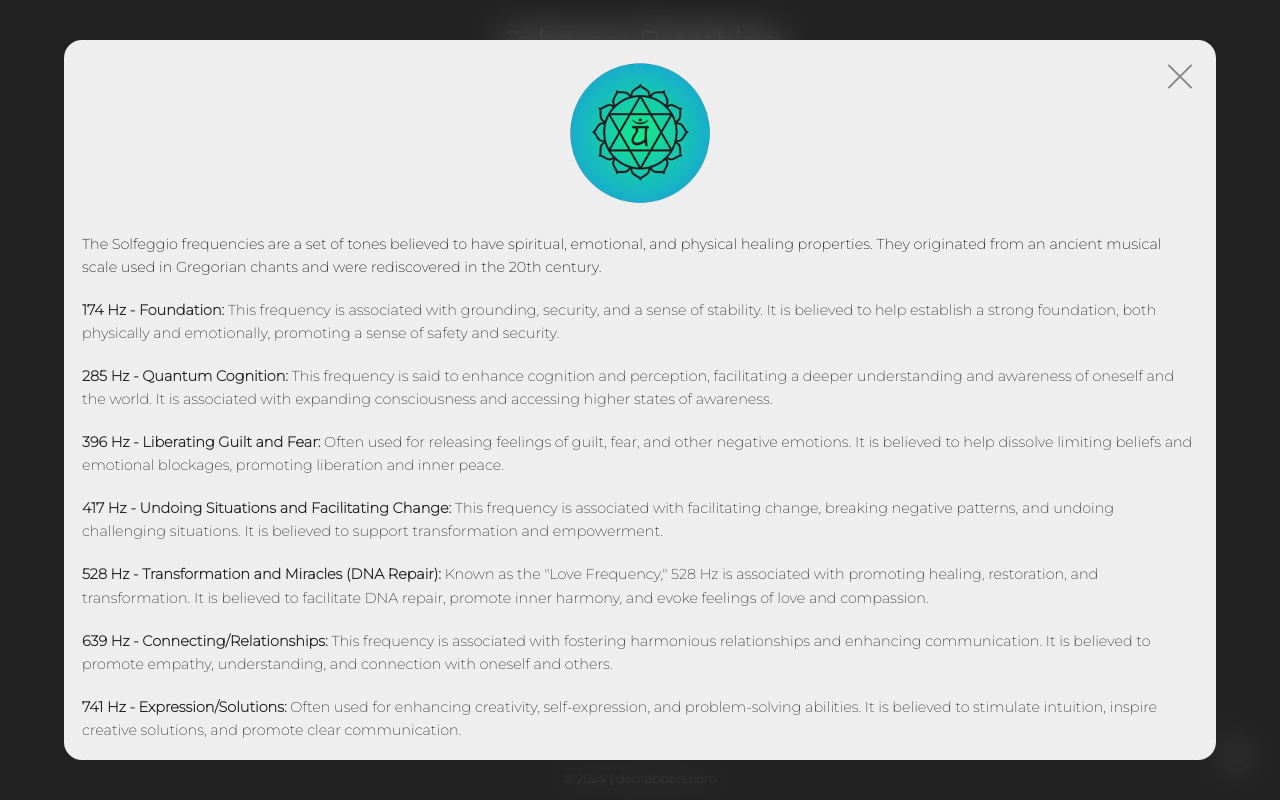
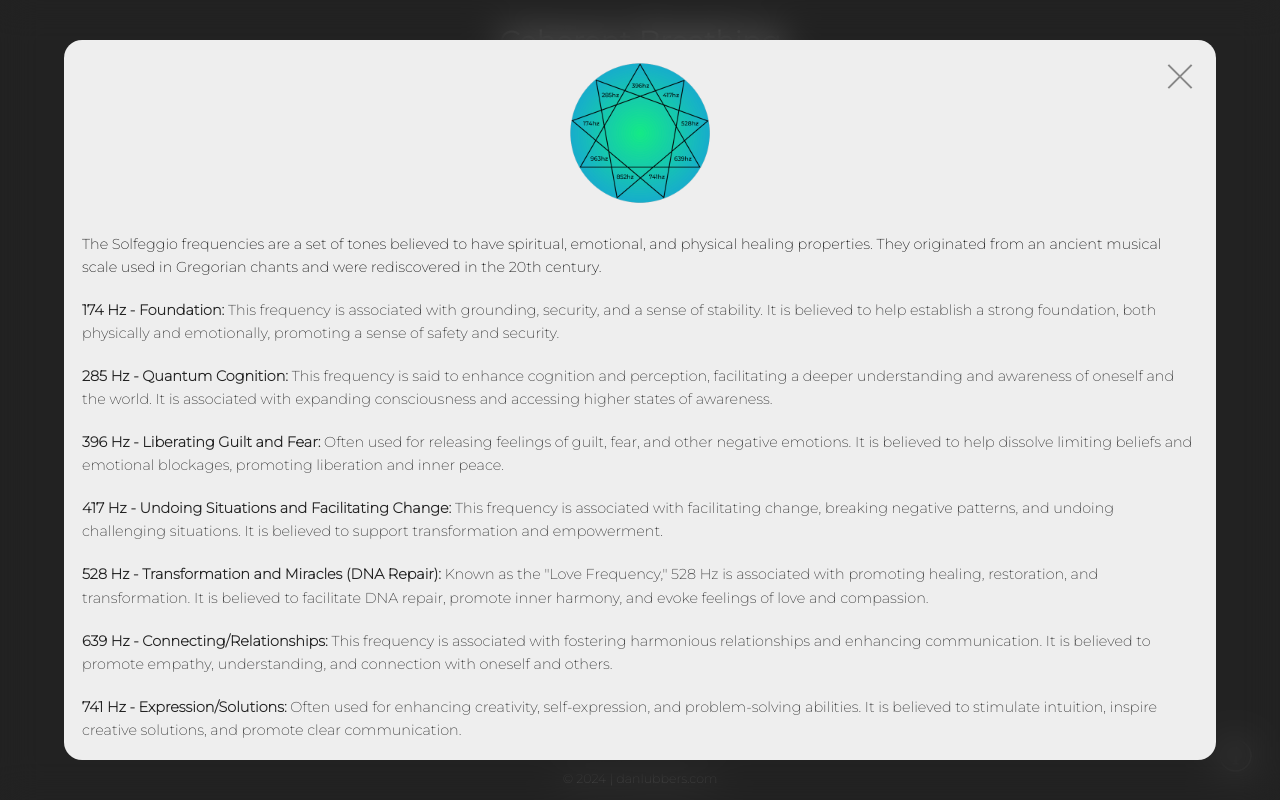
Before and after one commit to danlubbers/coherentbreathing, a website built with Vite: page index.html in a window 1280 px wide. Both pictures are taken after a click on the element "Solfeggio Frequency". Built offline with nearby package versions, Linux system fonts and the light colour scheme.

Commit message:
chore: add solfeggio logo to modal

```diff
--- a/index.html
+++ b/index.html
@@ -244,7 +244,7 @@
           <div class="solfeggio-close-button"></div>
           <div class="solfeggio-modal-logo-wrapper">
             <img
-              src="/assets/logo/coherent_breathing_logo-transparent.png"
+              src="/assets/logo/solfeggio_logo-transparent.png"
               width="150"
               height="150"
             />
```
Also changed, not shown: public/assets/logo/solfeggio_logo-transparent.png (added).
